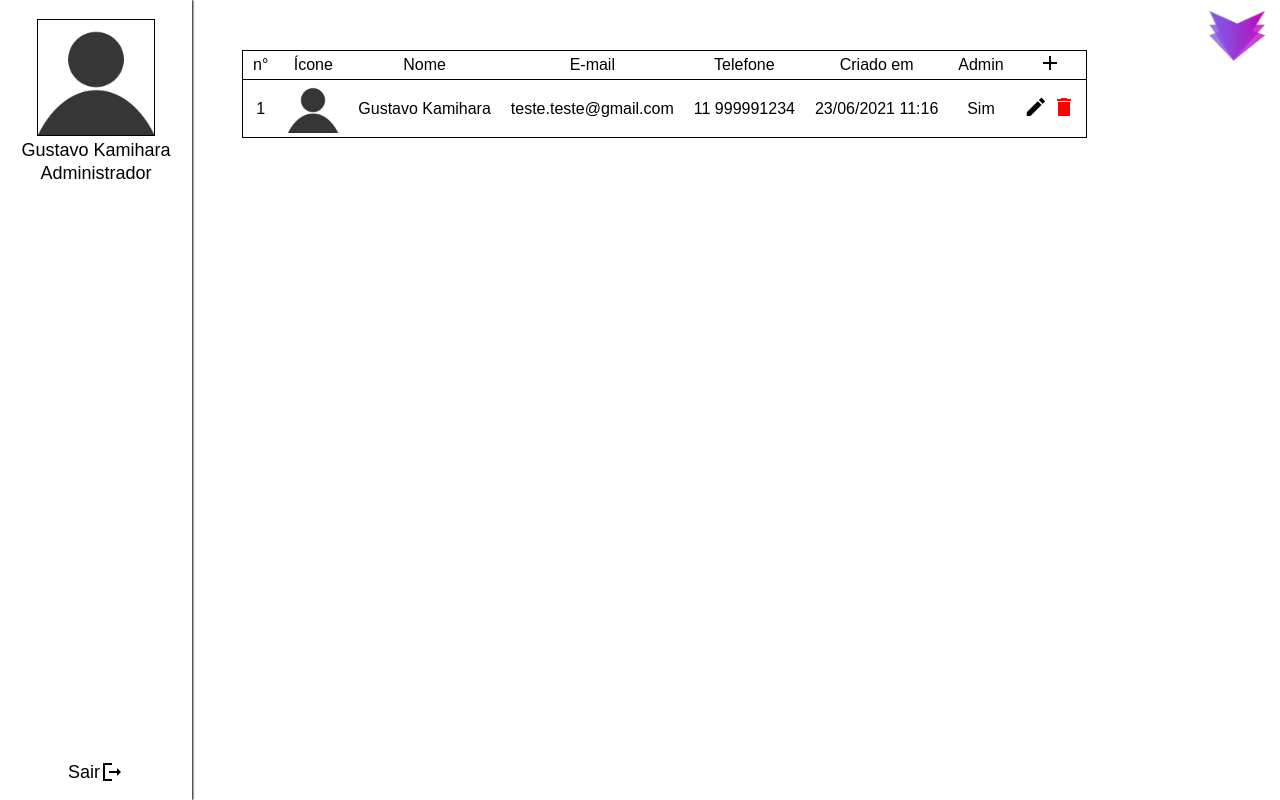
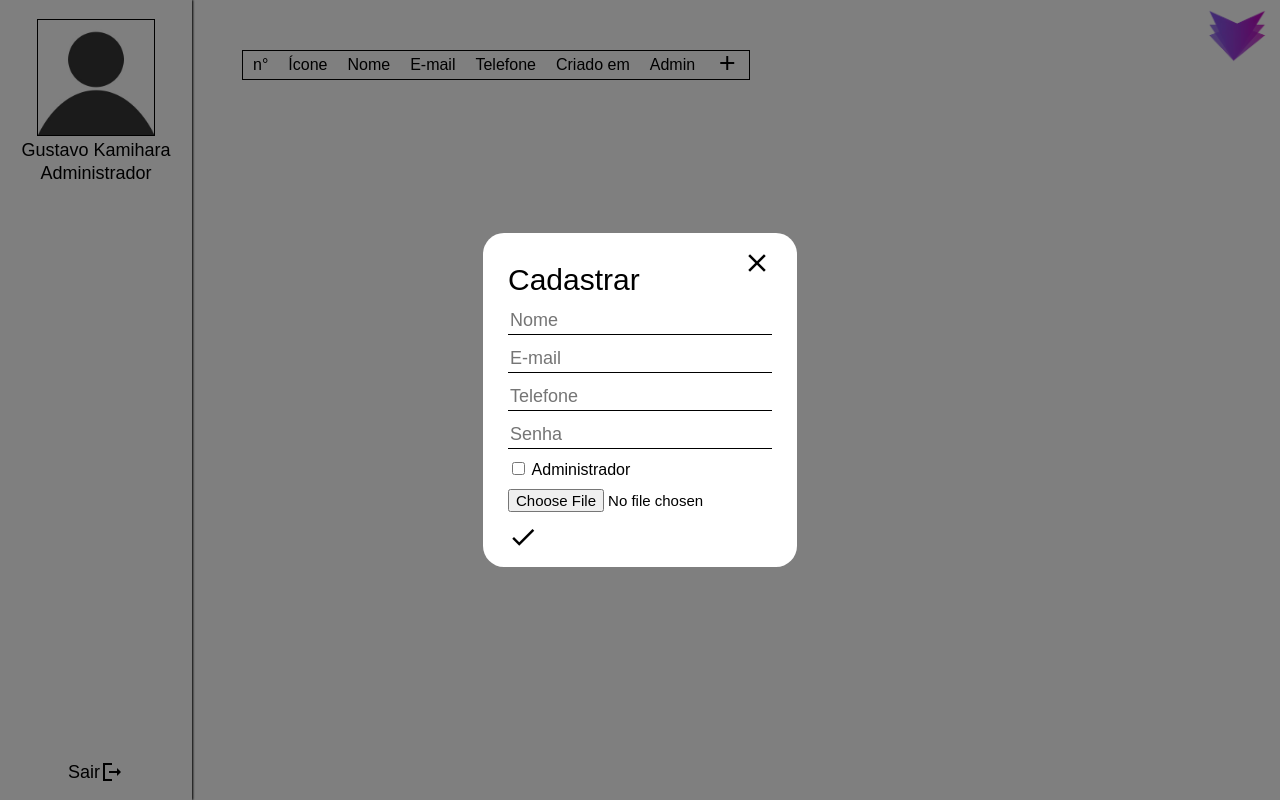
Before and after one commit to jeanramalho/sistema-adm, a plain HTML site: page index.html in a window 1280 px wide. Both pictures are taken after a click on the element "add". Drawn offline with Linux system fonts and the light colour scheme.

Commit message:
Finaliza parte de apresentação do modal de cadastro

```diff
--- a/index.html
+++ b/index.html
@@ -9,8 +9,9 @@
     <link rel="stylesheet" href="https://fonts.googleapis.com/css?family=Material+Icons">
     <link rel="stylesheet" href="https://fonts.googleapis.com/css?family=Material+Icons+Sharp">
 
+    <script src="./js/controllers/UserController.js" defer></script>
     <script src="./js/app.js" defer></script>
-    <script src="./js/controllers/UserController.js"></script>
+
 </head>
 <body>
     <div class='menu'>
@@ -43,19 +44,7 @@
                     <span class="material-icons-sharp add">add</span>
                 </td>
             </tr>
-            <tr>
-                <td class='table-icon'>1</td>
-                <td class='table-icon'><img src='img/icon.jpg' alt='Ícone'></td>
-                <td class='table-name'>Gustavo Kamihara</td>
-                <td class='table-email'>teste.teste@gmail.com</td>
-                <td class='table-phone'>11 999991234</td>
-                <td class='table-date'>23/06/2021 11:16</td>
-                <td class='table-admin'>Sim</td>
-                <td class='table-actions'>
-                    <span class="material-icons-sharp edit-btn">edit</span>
-                    <span class="material-icons-sharp delete-btn">delete</span>
-                </td>
-            </tr>
+
         </table>
     </div>
     <div class='form form-add'>
--- a/js/app.js
+++ b/js/app.js
@@ -1,2 +1,2 @@
 
-let userController = new userController()
+let UserController = new userController()
--- a/js/controllers/UserController.js
+++ b/js/controllers/UserController.js
@@ -1,5 +1,19 @@
 class userController{
     constructor(){
+        this.addEventBtns();
+    }
 
+    addEventBtns(){
+        document.querySelector('.add').addEventListener('click', () => {
+            document.querySelector('.form-add').style.display = 'flex'
+        })
+
+        document.querySelectorAll('.close')[0].addEventListener('click', () => {
+            document.querySelector('.form-add').style.display = 'none'
+        })
+
+        document.querySelectorAll('.close')[1].addEventListener('click', () => {
+            document.querySelector('.form-add').style.display = 'none'
+        })
     }
 }
```
